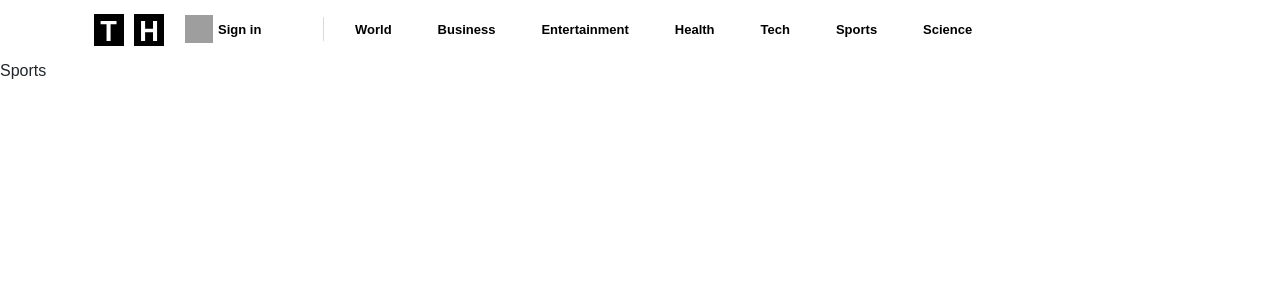
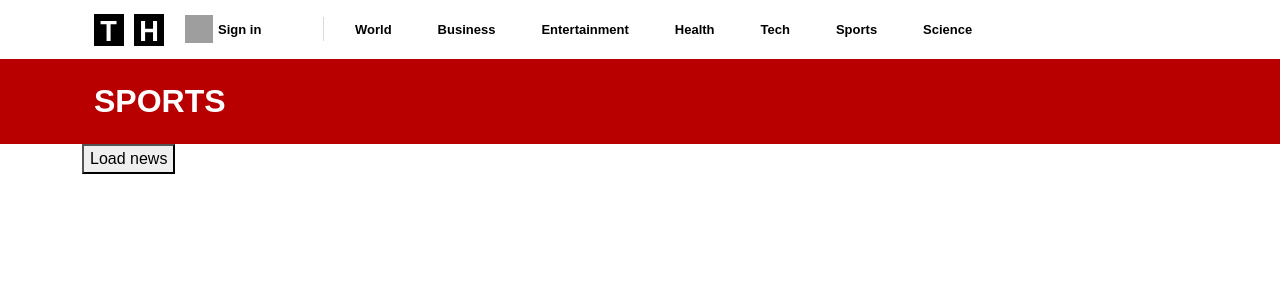
Before and after one commit to wizzandrew/top-headlines, a React (Create React App) app: page /sports in a window 1280 px wide. Shown: the top 300 px of the page. Built offline with nearby package versions, Linux system fonts and the light colour scheme; grey boxes are pictures that could not be loaded; a web font is replaced by a local one.

Commit message:
added sports page

```diff
--- a/src/pages/Sports.tsx
+++ b/src/pages/Sports.tsx
@@ -1,5 +1,53 @@
 import React from "react";
+import News from "../components/NewsComponent";
+import { useAppSelector } from "../redux/hooks";
+import useFetchHook from "../shared/fetchHook";
 
 export default function Sports() {
-  return <div>Sports</div>;
+  // global state
+  const topheadings = useAppSelector(
+    (state) => state.topHeadings.topHeadingsCategory
+  );
+  const requestError = useAppSelector((state) => state.topHeadings.error);
+  const fetchNews = useFetchHook();
+
+  return (
+    <>
+      <div className="holder" style={{ backgroundColor: "#B80000" }}>
+        <div className="container">
+          <div className="row">
+            <div className="newsCategoryBanner col-12">
+              <h2>SPORTS</h2>
+            </div>
+          </div>
+        </div>
+      </div>
+      <div className="container">
+        <div className="row">
+          <div className="col-6">
+            <button
+              onClick={() => {
+                fetchNews.fetchNewsByCategory("sports");
+              }}
+            >
+              Load news
+            </button>
+          </div>
+        </div>
+        <div className="row">
+          <div className="col-12">
+            <div className="newsCategoryArticles">
+              <News
+                page="sports"
+                articles={topheadings}
+                requestError={requestError}
+                articlesCategory="Sports"
+                newsByCategory={true}
+              />
+            </div>
+          </div>
+        </div>
+      </div>
+    </>
+  );
 }
```
